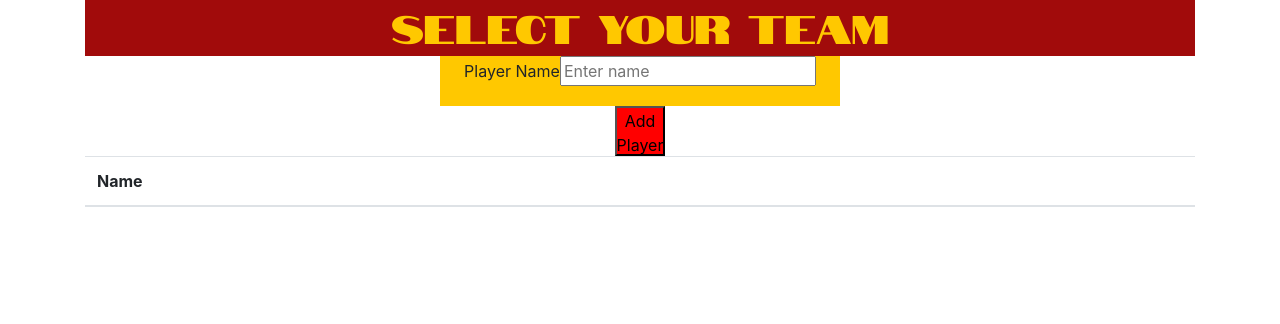
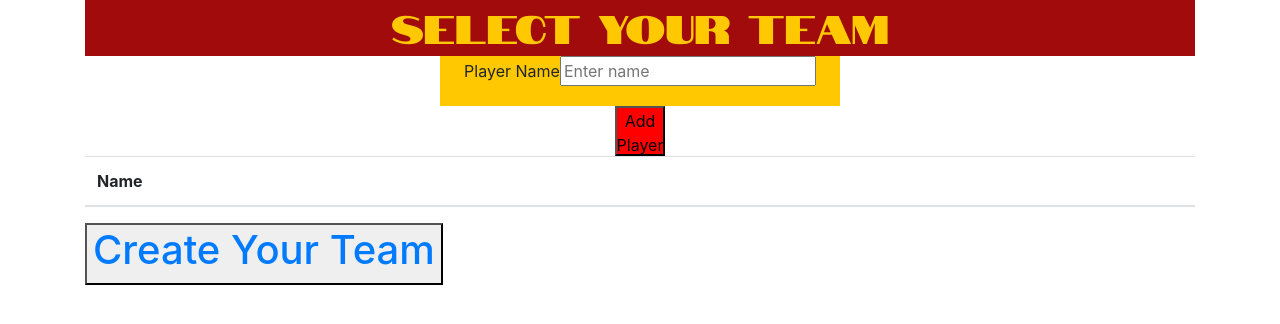
Before and after one commit to GRANDMAC96/techChallenge, a React (Create React App) app: page / in a window 1280 px wide. Shown: the top 324 px of the page. Built offline with nearby package versions, Linux system fonts and the light colour scheme.

Commit message:
Create Team button created as well as hash routing

```diff
--- a/src/App.js
+++ b/src/App.js
@@ -1,19 +1,23 @@
 import React, { Fragment } from 'react';
 import {
-  BrowserRouter as Router,
+  HashRouter as Router,
   Route
 } from "react-router-dom";
 import Header from "./components/Header/Header";
 import PlayerName from './components/PlayerName';
 import PlayerList from './components/PlayerList';
+import CreateTeam from './components/CreateTeam';
 
 const App = () => {
   return (
     <Router>
       <React.Fragment>
-        <Header />
-        <PlayerName />
-        <PlayerList />
+        <Route exact path="/">
+          <Header />
+          <PlayerName />
+          <PlayerList />
+          <CreateTeam text={"Create Your Team"} />
+        </Route>
       </React.Fragment>
     </Router>
   );
--- /dev/null
+++ b/src/components/CreateTeam/CreateTeam.js
@@ -0,0 +1,16 @@
+import React from "react";
+import { Link } from "react-router-dom";
+
+const Button = ({ text, createTeam }) => {
+    return (
+        <>
+            <button>
+                <h1 onClick={createTeam}>
+                    <Link to="/teampage">{text}</Link>
+                </h1>
+            </button>
+        </>
+    )
+}
+
+export default Button;
--- /dev/null
+++ b/src/components/CreateTeam/index.js
@@ -0,0 +1,11 @@
+import { connect } from "react-redux";
+import CreateTeam from "./CreateTeam";
+import { team } from "../../data/actions";
+
+const mapDispatchToProps = (dispatch) => {
+    return {
+        createTeam: () => dispatch(team())
+    }
+}
+
+export default connect(null, mapDispatchToProps)(CreateTeam);
--- a/src/data/actions.js
+++ b/src/data/actions.js
@@ -4,3 +4,8 @@ export const list = (playername) => {
         playername: playername
     };
 };
+export const team = () => {
+    return {
+        type: "CREATETEAM",
+    };
+};
```
